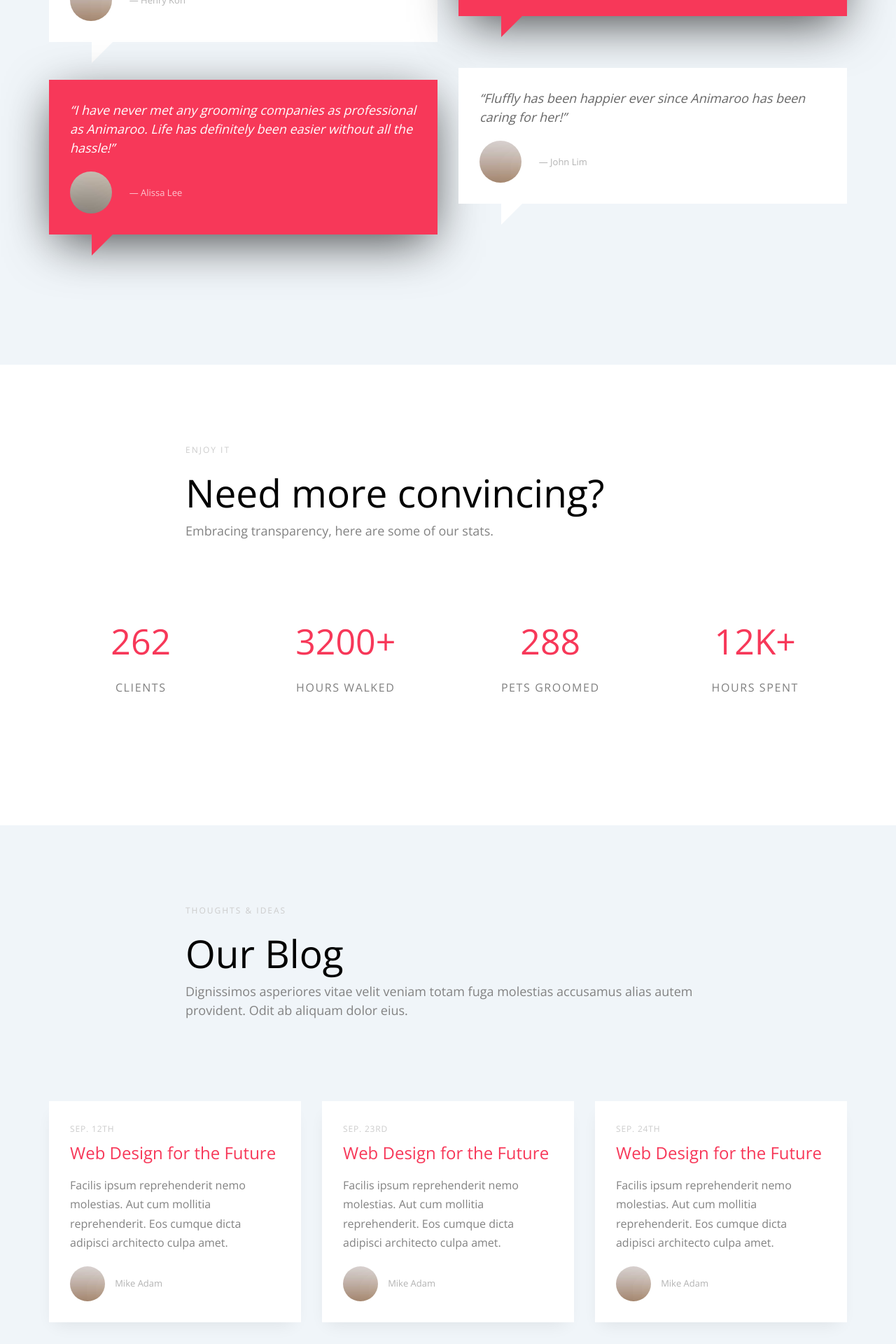
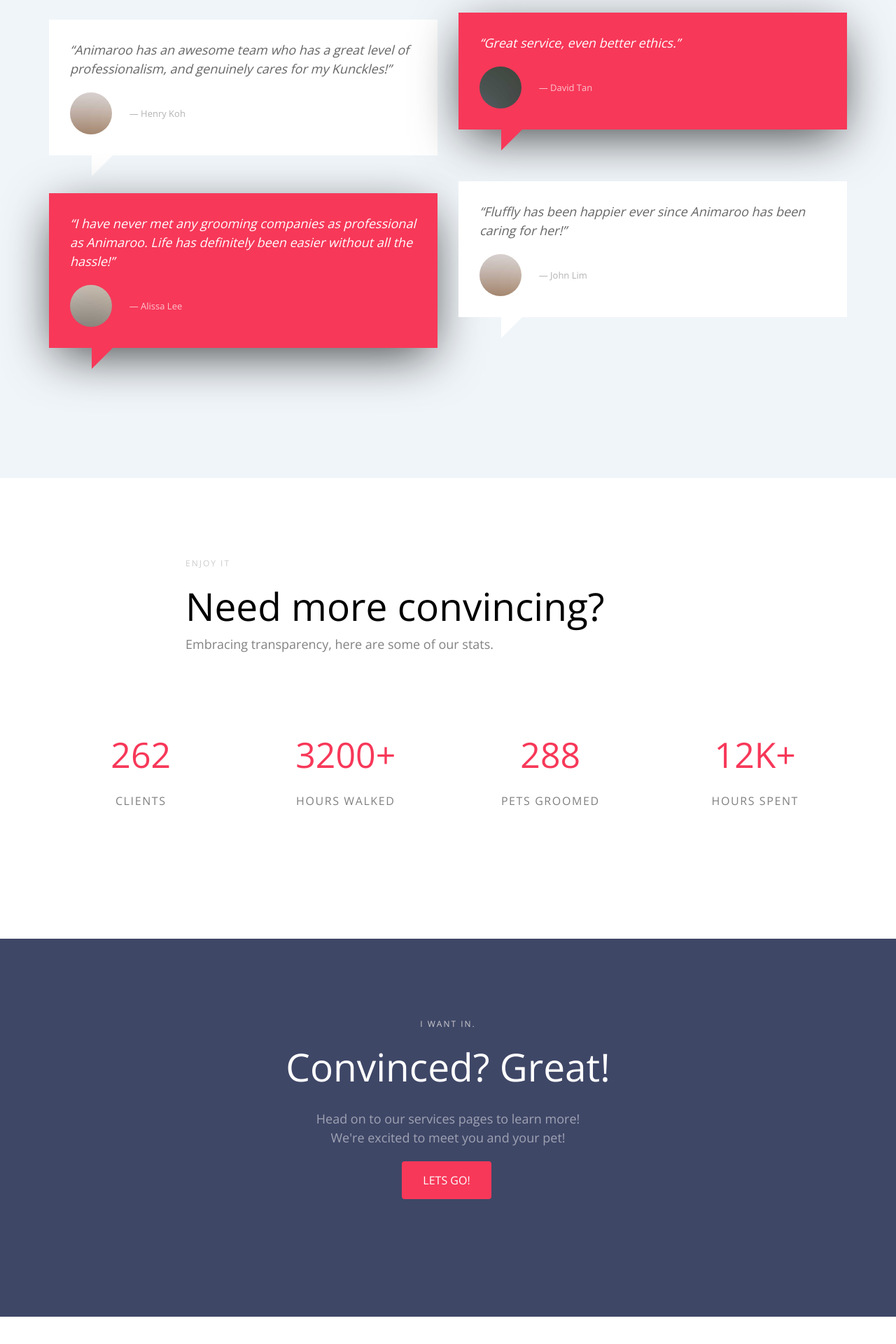
Before and after one commit to habzs/animaroo, a PHP site: page / in a window 1280 px wide. Shown: the part 3680-5600 px from the top of the page at 70% size. Run offline with PHP 8.4, Linux system fonts and the light colour scheme; some web fonts are replaced.

Commit message:
Fixed layouts, finalized Index page. Updated services page and about page. Fixed some animations and styles.

```diff
--- a/css/style.css
+++ b/css/style.css
@@ -7,7 +7,7 @@
 }
 /* =======================================================
 *
-* 	Template Style
+* 	Animaroo Style
 *
 * ======================================================= */
 body {
--- a/index.html
+++ b/index.html
@@ -118,9 +118,14 @@
 						<span>Want Some Cool Stuff</span>
 						<h2>Who are we?</h2>
 						<br>
-						<p>We're animaroo, and we greatly believe that there should be more convienences in life.
+						<p>
+							We're animaroo, and we greatly believe that there should be more convienences in life.
 							<br><br>
 							At animaroo, you'll be able to care for their upkeeping without ever leaving the comfort of your house.
+							<br><br>
+							We offer standard grooming services, from brushing to styling, nail clipping to tooth brushing and health evaluations.
+							<br><br>
+							All manners of pets are greatly welcome – from large dog breeds to their smaller cousins, from rabbits to guinea pigs to cats.
 						</p>
 					</div>
 				</div>
@@ -171,32 +176,24 @@
 			</div>
 			<div class="row">
 					<div class="feature-center-steps animate-box" data-animate-effect="bounceIn">
-						<span>
-							<h2>Step 1</h2>
-						</span>
-						<h3>REGISTER</h3>
-						<p>We'll need to know more about you.
-						<br>
+							<h2><span>Step 1</span></h2>
+							<h3 style="color: #F73859; font-weight: 600;">REGISTER</h3>
+							<p>We'll need to know more about you.<br>
 							So go ahead and register and we'll move onto the next step!</p>
 							<p><a href="#">Learn more</a></p>
 						</div>
 					<div class="clearfix visible-md-block"></div>
 					<div class="feature-center-steps animate-box" data-animate-effect="bounceIn">
-						<span>
-							<h2>Step 2</h2>
-						</span>
-						<h3>SET A DATE</h3>
+							<h2><span>Step 2</span></h2>
+							<h3 style="color: #F73859; font-weight: 600;">SET A DATE</h3>
 							<p>Set a date with us, and we'll be there!</p>
 							<p><a href="#">Learn more</a></p>
 						</div>
 					<div class="clearfix visible-md-block"></div>
 					<div class="feature-center-steps animate-box" data-animate-effect="bounceIn">
-							<span>
-								<h2>Step 3</h2>
-							</span>
-							<h3>RELAX</h3>
-							<p>Now that you've set a date with us, relax!
-							<br>
+							<h2><span>Step 3</span></h2>
+							<h3 style="color: #F73859; font-weight: 600;">RELAX</h3>
+							<p>Now that you've set a date with us, relax!<br>
 							We'll clear everything off your hands.</p>
 							<p><a href="#">Learn more</a></p>
 						</div>
@@ -313,52 +310,16 @@
 			</div>
 	</div>
 
-	<div id="fh5co-blog" class="fh5co-bg-section">
-		<div class="container">
-			<div class="row animate-box row-pb-md" data-animate-effect="fadeInUp">
-				<div class="col-md-8 col-md-offset-2 text-left fh5co-heading">
-					<span>Thoughts &amp; Ideas</span>
-					<h2>Our Blog</h2>
-					<p>Dignissimos asperiores vitae velit veniam totam fuga molestias accusamus alias autem provident. Odit ab aliquam dolor eius.</p>
-				</div>
-			</div>
-			<div class="row">
-				<div class="col-md-4 col-sm-4 animate-box" data-animate-effect="fadeInUp">
-					<div class="fh5co-post">
-						<span class="fh5co-date">Sep. 12th</span>
-						<h3><a href="#">Web Design for the Future</a></h3>
-						<p>Facilis ipsum reprehenderit nemo molestias. Aut cum mollitia reprehenderit. Eos cumque dicta adipisci architecto culpa amet.</p>
-						<p class="author"><img src="images/person1.jpg" alt="Free HTML5 Bootstrap Template by gettemplates.co"> <cite> Mike Adam</cite></p>
-					</div>
-				</div>
-				<div class="col-md-4 col-sm-4 animate-box" data-animate-effect="fadeInUp">
-					<div class="fh5co-post">
-						<span class="fh5co-date">Sep. 23rd</span>
-						<h3><a href="#">Web Design for the Future</a></h3>
-						<p>Facilis ipsum reprehenderit nemo molestias. Aut cum mollitia reprehenderit. Eos cumque dicta adipisci architecto culpa amet.</p>
-						<p class="author"><img src="images/person1.jpg" alt="Free HTML5 Bootstrap Template by gettemplates.co"> <cite> Mike Adam</cite></p>
-					</div>
-				</div>
-				<div class="col-md-4 col-sm-4 animate-box" data-animate-effect="fadeInUp">
-					<div class="fh5co-post">
-						<span class="fh5co-date">Sep. 24th</span>
-						<h3><a href="#">Web Design for the Future</a></h3>
-						<p>Facilis ipsum reprehenderit nemo molestias. Aut cum mollitia reprehenderit. Eos cumque dicta adipisci architecto culpa amet.</p>
-						<p class="author"><img src="images/person1.jpg" alt="Free HTML5 Bootstrap Template by gettemplates.co"> <cite> Mike Adam</cite></p>
-					</div>
-				</div>
-			</div>
-		</div>
-	</div>
-
 	<div id="fh5co-started">
 		<div class="container">
 			<div class="row animate-box">
 				<div class="col-md-8 col-md-offset-2 text-center fh5co-heading">
-					<span>Let's work together</span>
-					<h2>Try this template for free</h2>
-					<p>Dignissimos asperiores vitae velit veniam totam fuga molestias accusamus alias autem provident. Odit ab aliquam dolor eius.</p>
-					<p><button type="submit" class="btn btn-primary">Get In Touch</button></p>
+					<span>I want in.</span>
+					<h2>Convinced? Great!</h2>
+					<p>Head on to our services pages to learn more!
+					<br>
+					We're excited to meet you and your pet!</p>
+					<p><a href="/services.html"><button type="submit" class="btn btn-primary">Lets Go!</button></a></p>
 				</div>
 			</div>
 		</div>
--- a/js/main.js
+++ b/js/main.js
@@ -153,6 +153,8 @@
 								el.addClass('fadeInRight animated-fast');
 							} else if ( effect === 'bounceIn') {
 								el.addClass('bounceIn animated-fast');
+							} else if ( effect === 'flash') {
+								el.addClass('flash animated-fast');
 							} else {
 								el.addClass('fadeInUp animated-fast');
 							}
```
Also changed, not shown: about.html (+10 -7 lines), services.html (+10 -16 lines). Lines whose indentation alone changed are shown as unchanged.
